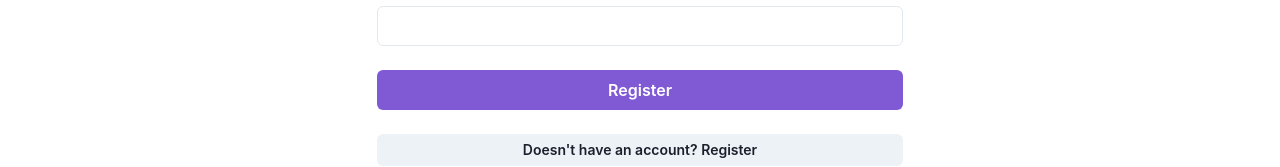
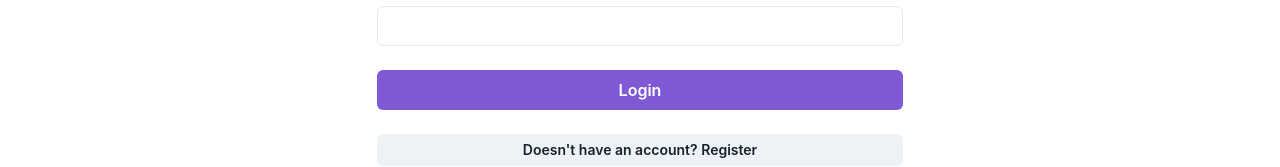
Before and after one commit to danlopes-arc/auth-site-web, a React (Create React App) app: page /login in a window 1280 px wide. Shown: the part 304-471 px from the top of the page. Built offline with nearby package versions, Linux system fonts and the light colour scheme.

Commit message:
Create Private and LoggedOut routes

```diff
--- a/src/App.tsx
+++ b/src/App.tsx
@@ -3,6 +3,8 @@ import React from 'react'
 import { Provider } from 'react-redux'
 import { BrowserRouter, Route, Switch } from 'react-router-dom'
 import NavBar from './components/NavBar'
+import LoggedOutRoute from './components/routes/LoggedOutRoute'
+import PrivateRoute from './components/routes/PrivateRoute'
 
 import Index from './pages/index'
 import Login from './pages/login'
@@ -20,9 +22,9 @@ function App() {
             <Container p={10}>
               <Switch>
                 <Route path="/" exact component={Index} />
-                <Route path="/register" exact component={Register} />
-                <Route path="/login" exact component={Login} />
-                <Route path="/me" exact component={Me} />
+                <LoggedOutRoute path="/register" exact component={Register} />
+                <LoggedOutRoute path="/login" exact component={Login} />
+                <PrivateRoute path="/me" exact component={Me} />
               </Switch>
             </Container>
           </BrowserRouter>
--- /dev/null
+++ b/src/components/routes/LoggedOutRoute.tsx
@@ -0,0 +1,33 @@
+import React from 'react'
+import { useSelector } from 'react-redux'
+import { Redirect, Route, RouteComponentProps, RouteProps } from 'react-router-dom'
+import { AppState } from '../../store'
+
+interface LoggedOutRouteProps extends RouteProps {
+  component:
+    | React.ComponentType<RouteComponentProps<any>>
+    | React.ComponentType<any>
+}
+
+const LoggedOutRoute: React.FC<LoggedOutRouteProps> = ({
+  component,
+  ...rest
+}) => {
+  const loggedIn = useSelector<AppState, boolean>(
+    (state) => state.system.loggedIn
+  )
+  return (
+    <Route
+      {...rest}
+      render={(props) =>
+        !loggedIn ? (
+          React.createElement(component, props)
+        ) : (
+          <Redirect to="/me" />
+        )
+      }
+    />
+  )
+}
+
+export default LoggedOutRoute
--- /dev/null
+++ b/src/components/routes/PrivateRoute.tsx
@@ -0,0 +1,35 @@
+import React from 'react'
+import { useSelector } from 'react-redux'
+import {
+  Redirect,
+  Route,
+  RouteComponentProps,
+  RouteProps,
+} from 'react-router-dom'
+import { AppState } from '../../store'
+
+interface PrivateRouteProps extends RouteProps {
+  component:
+    | React.ComponentType<RouteComponentProps<any>>
+    | React.ComponentType<any>
+}
+
+const PrivateRoute: React.FC<PrivateRouteProps> = ({ component, ...rest }) => {
+  const loggedIn = useSelector<AppState, boolean>(
+    (state) => state.system.loggedIn
+  )
+  return (
+    <Route
+      {...rest}
+      render={(props) =>
+        loggedIn ? (
+          React.createElement(component, props)
+        ) : (
+          <Redirect to="/login" />
+        )
+      }
+    />
+  )
+}
+
+export default PrivateRoute
--- a/src/pages/login.tsx
+++ b/src/pages/login.tsx
@@ -90,7 +90,7 @@ const Login: React.FC<LoginProps> = () => {
             type="submit"
             mb={6}
           >
-            Register
+            Login
           </Button>
           <Button
             as={Link}
--- a/src/pages/me.tsx
+++ b/src/pages/me.tsx
@@ -1,6 +1,7 @@
 import { Box, Button, Heading, Skeleton, VStack } from '@chakra-ui/react'
 import React from 'react'
 import { useDispatch, useSelector } from 'react-redux'
+import { useHistory } from 'react-router-dom'
 import { AppDispatch, AppState } from '../store'
 import { getUserInfo, logout } from '../store/system/actions'
 import { UserInfo } from '../types'
@@ -9,6 +10,7 @@ interface MeProps {}
 
 const Me: React.FC<MeProps> = () => {
   const dispatch: AppDispatch = useDispatch()
+  const history = useHistory()
   const user = useSelector<AppState, UserInfo | undefined>(
     (state) => state.system.user
   )
@@ -17,8 +19,9 @@ const Me: React.FC<MeProps> = () => {
     dispatch(getUserInfo())
   }
 
-  const onLogoutClick = () => {
-    dispatch(logout())
+  const onLogoutClick = async () => {
+    await dispatch(logout())
+    history.push('/')
   }
 
   const content = (
--- a/src/store/system/reducer.ts
+++ b/src/store/system/reducer.ts
@@ -20,13 +20,13 @@ export const sytemReducer = (
         ...state,
         loggedIn: false,
         user: undefined,
-        token: undefined
+        token: undefined,
       }
     case SET_TOKEN:
       return {
         ...state,
         token: action.token,
-        loggedIn: true
+        loggedIn: true,
       }
     default:
       return state
--- a/tsconfig.json
+++ b/tsconfig.json
@@ -18,7 +18,8 @@
     "resolveJsonModule": true,
     "isolatedModules": true,
     "noEmit": true,
-    "jsx": "react-jsx"
+    "jsx": "react-jsx",
+    "strictNullChecks": true
   },
   "include": [
     "src"
```
